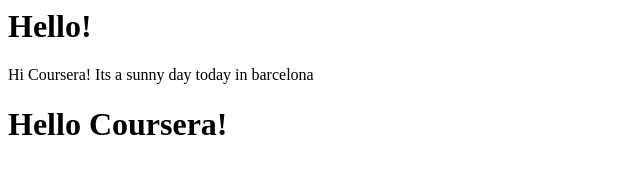
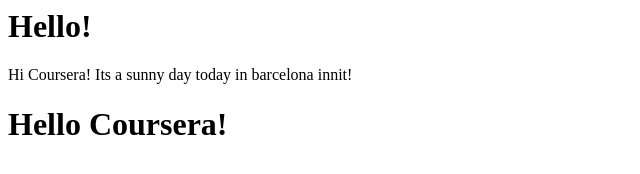
Before and after one commit to Jdesai69/coursera-test, a plain HTML site: page index.html in a window 1280 px wide. Shown: the full height of the page, 0-640 px from the left. Drawn offline with Linux system fonts and the light colour scheme.

Commit message:
Update index.html

```diff
--- a/index.html
+++ b/index.html
@@ -1,3 +1,3 @@
 <h1>Hello!</h1>
-Hi Coursera! Its a sunny day today in barcelona
+Hi Coursera! Its a sunny day today in barcelona innit!
 <h1> Hello Coursera!</h1>
```
